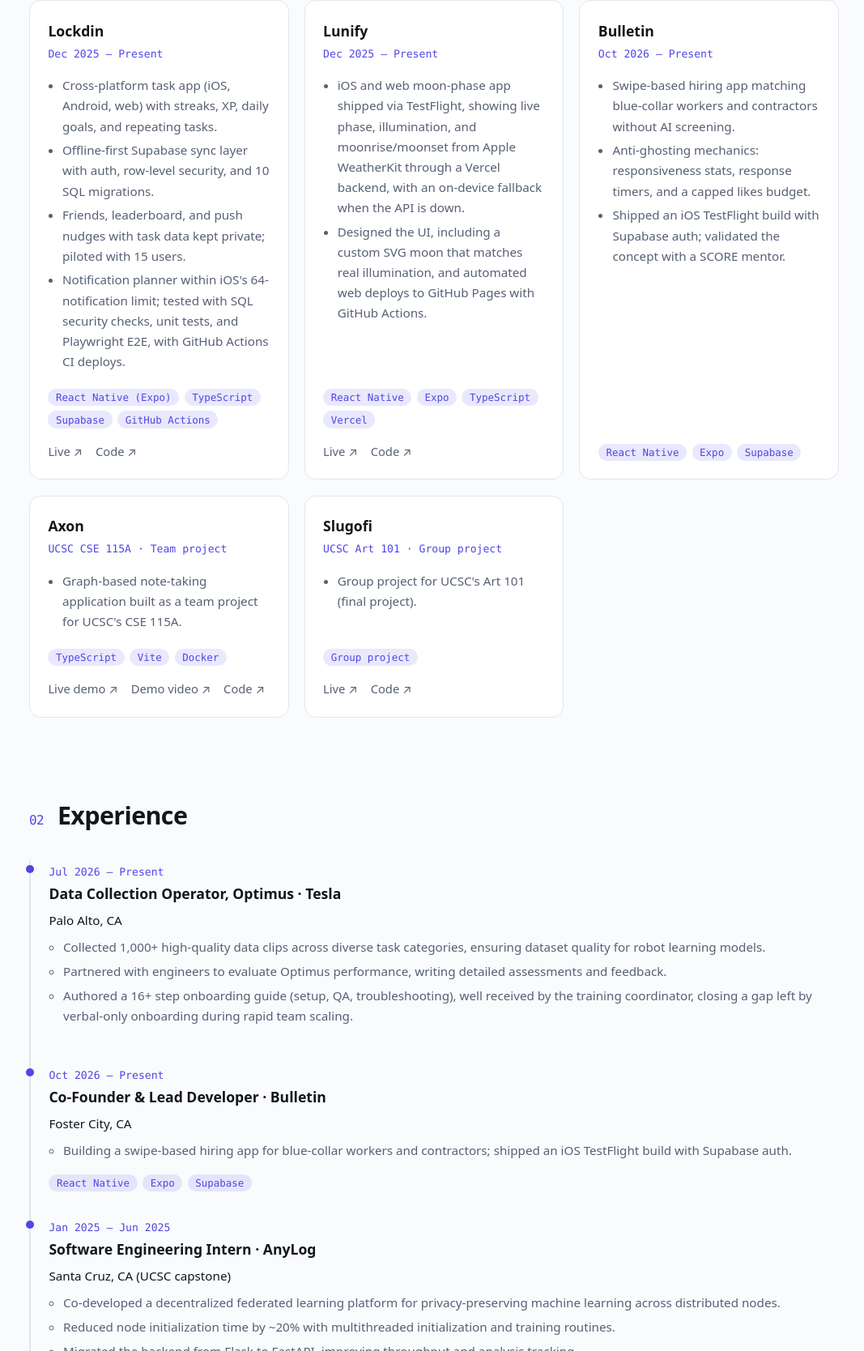
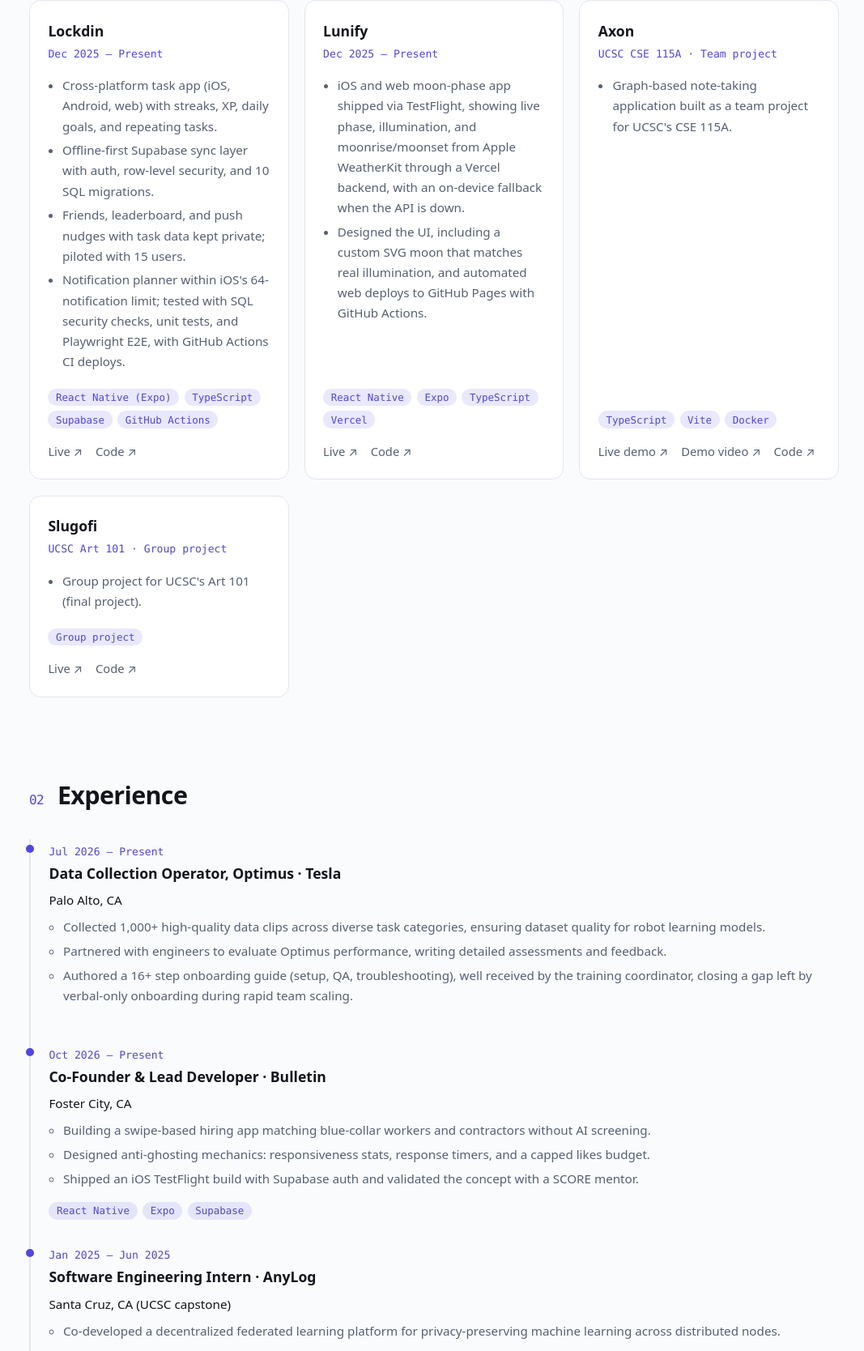
Before and after one commit to nmakranyi5/nmakranyi5.github.io, a plain HTML site: page index.html in a window 1280 px wide. Shown: the part 854-2522 px from the top of the page at 81% size, without its empty margins (104-1171 px from the left). Drawn offline with Linux system fonts and the light colour scheme.

Commit message:
Move Bulletin from projects to experience
Co-Authored-By: Claude Sonnet 5.5 <noreply@anthropic.com>
Claude-Session: https://claude.ai/code/session_01AXT9FKPmvmV5mYgbRyiXpm

```diff
--- a/index.html
+++ b/index.html
@@ -58,13 +58,7 @@
           <ul class="tags"><li>React Native</li><li>Expo</li><li>TypeScript</li><li>Vercel</li></ul>
           <div class="links"><a href="https://nmakranyi5.github.io/Lunify/" rel="noopener">Live ↗</a><a href="https://github.com/nmakranyi5/Lunify" rel="noopener">Code ↗</a></div>
         </article>
-        <article class="card reveal">
-          <h3>Bulletin</h3><span class="when">Oct 2026 – Present</span>
-          <ul class="bul"><li>Swipe-based hiring app matching blue-collar workers and contractors without AI screening.</li><li>Anti-ghosting mechanics: responsiveness stats, response timers, and a capped likes budget.</li><li>Shipped an iOS TestFlight build with Supabase auth; validated the concept with a SCORE mentor.</li></ul>
-          <ul class="tags"><li>React Native</li><li>Expo</li><li>Supabase</li></ul>
-
-        </article>
-      <article class="card reveal">
+<article class="card reveal">
           <h3>Axon</h3><span class="when">UCSC CSE 115A · Team project</span>
           <ul class="bul"><li>Graph-based note-taking application built as a team project for UCSC's CSE 115A.</li></ul>
           <ul class="tags"><li>TypeScript</li><li>Vite</li><li>Docker</li></ul>
@@ -90,7 +84,7 @@
         <li class="reveal">
           <span class="when">Oct 2026 – Present</span>
           <h3>Co-Founder &amp; Lead Developer · Bulletin</h3><p class="sub">Foster City, CA</p>
-          <ul class="bul"><li>Building a swipe-based hiring app for blue-collar workers and contractors; shipped an iOS TestFlight build with Supabase auth.</li></ul><ul class="tags"><li>React Native</li><li>Expo</li><li>Supabase</li></ul>
+          <ul class="bul"><li>Building a swipe-based hiring app matching blue-collar workers and contractors without AI screening.</li><li>Designed anti-ghosting mechanics: responsiveness stats, response timers, and a capped likes budget.</li><li>Shipped an iOS TestFlight build with Supabase auth and validated the concept with a SCORE mentor.</li></ul><ul class="tags"><li>React Native</li><li>Expo</li><li>Supabase</li></ul>
         </li>
         <li class="reveal">
           <span class="when">Jan 2025 – Jun 2025</span>
```
